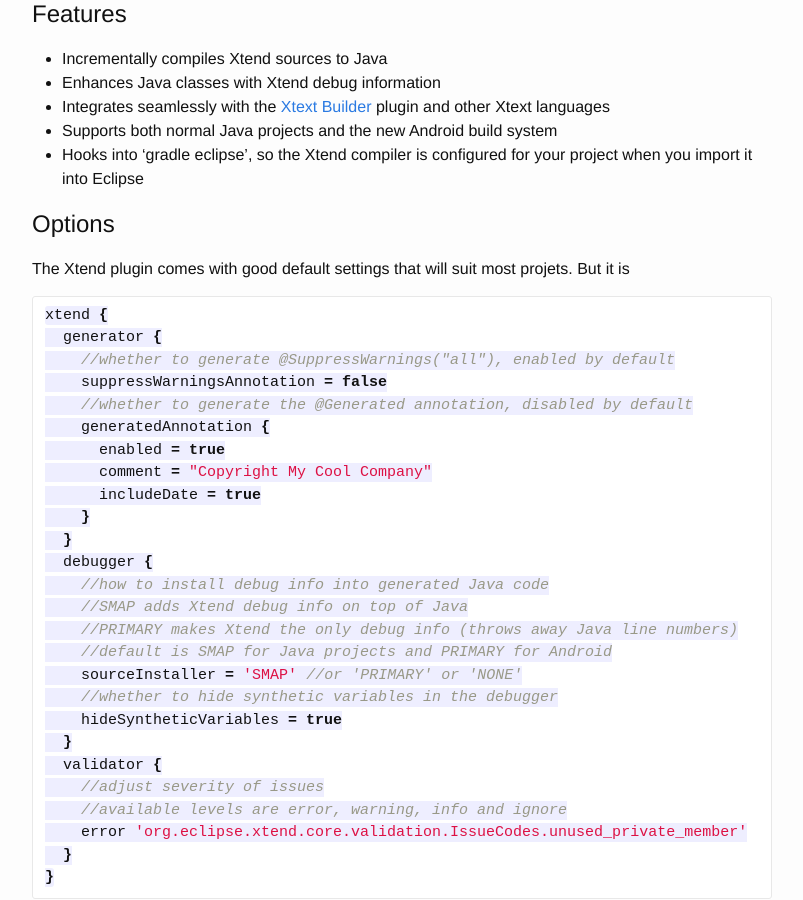
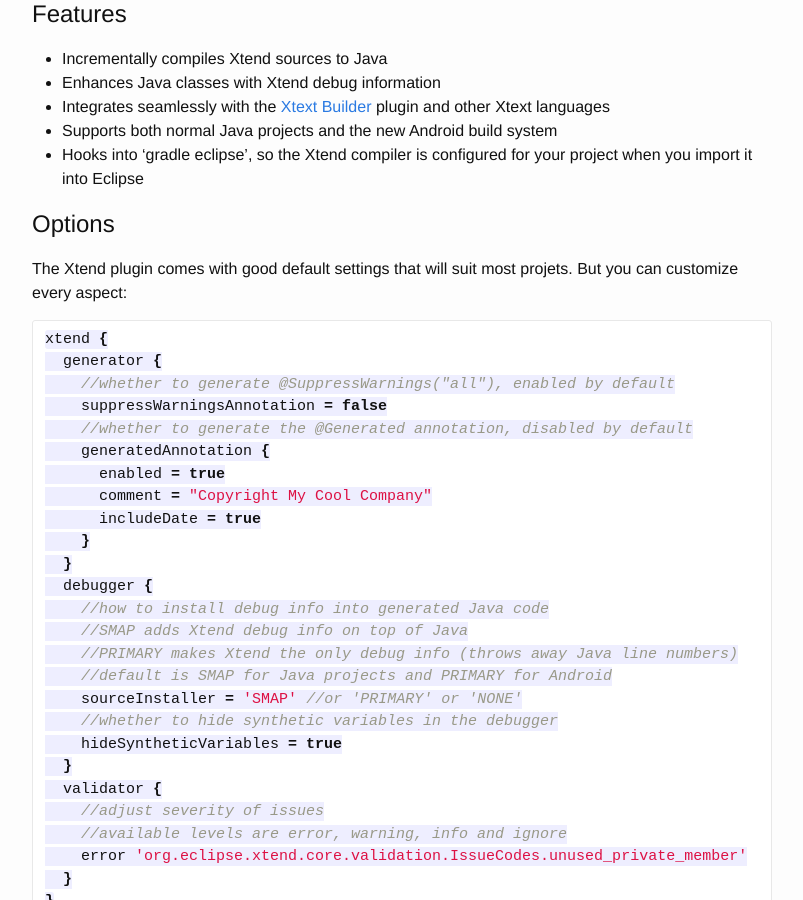
Before and after one commit to xtext/xtext-gradle-plugin, a Jekyll site: the page built from xtend.md, in a window 1280 px wide and 900 px high, scrolled down 524 px. Shown: the whole window, without its empty margins (238-1041 px from the left). Built offline with Jekyll 4.4.1, drawn with Linux system fonts in a browser that asks for light colours; Markdown is read by kramdown in place of the engine named in the settings.

Commit message:
Fixed half-finished sentence

````diff
--- a/xtend.md
+++ b/xtend.md
@@ -37,7 +37,7 @@ Features
 Options
 --------
 
-The Xtend plugin comes with good default settings that will suit most projets. But it is
+The Xtend plugin comes with good default settings that will suit most projets. But you can customize every aspect:
 
 ```groovy
 xtend {
````
